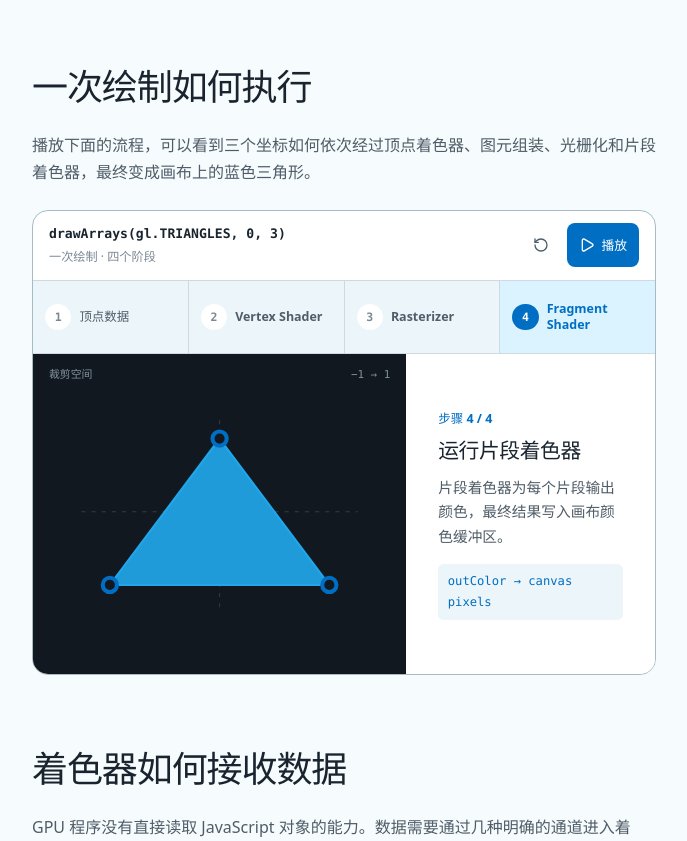
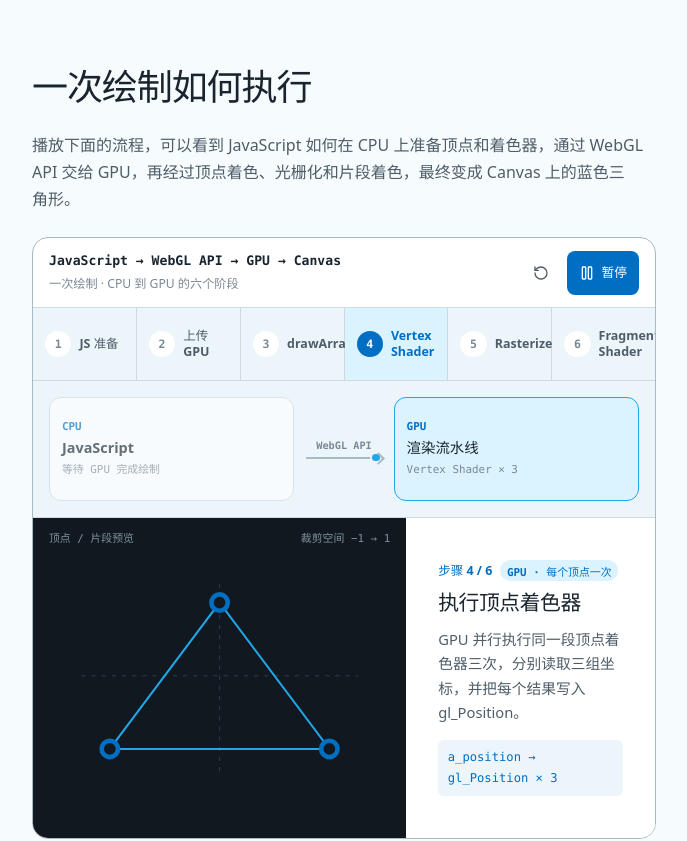
Before and after one commit to leiniaozl229/webgl-learning, a React (Vite) app: page / in a window 1280 px wide. Shown: the part 1720-2561 px from the top of the page, without its empty margins (296-983 px from the left). Built offline with nearby package versions, Linux system fonts and the light colour scheme; a web font is replaced by a local one.

Commit message:
feat: expand animated CPU to GPU pipeline

```diff
--- a/src/demo/components/ExecutionFlow.tsx
+++ b/src/demo/components/ExecutionFlow.tsx
@@ -4,28 +4,46 @@ import { useEffect, useState } from 'react';
 
 const flowSteps = [
   {
-    title: '读取顶点',
-    shortLabel: '顶点数据',
-    description: 'drawArrays 请求三个顶点。GPU 从 ARRAY_BUFFER 中依次取出三组 x、y 坐标。',
-    code: 'Float32Array → ARRAY_BUFFER',
+    title: 'JavaScript 准备资源',
+    shortLabel: 'JS 准备',
+    actor: 'JavaScript · CPU',
+    description: 'CPU 上的 JavaScript 创建 positions、顶点着色器源码和片段着色器源码。',
+    code: 'positions + vertexSource + fragmentSource',
+  },
+  {
+    title: '上传数据并链接程序',
+    shortLabel: '上传 GPU',
+    actor: 'WebGL API · CPU → GPU',
+    description: 'bufferData 把顶点复制到 GPU Buffer；compileShader 和 linkProgram 则准备好 GPU 可执行的 Program。',
+    code: 'bufferData() + linkProgram()',
+  },
+  {
+    title: '发出绘制命令',
+    shortLabel: 'drawArrays',
+    actor: 'JavaScript · CPU',
+    description: 'JavaScript 设置当前 Program、VAO 和 Uniform，然后用 drawArrays 告诉 GPU 读取三个顶点。',
+    code: 'drawArrays(TRIANGLES, 0, 3)',
   },
   {
     title: '执行顶点着色器',
     shortLabel: 'Vertex Shader',
-    description: '同一段顶点着色器处理三个坐标，每次都把结果写入 gl_Position。',
-    code: 'a_position → gl_Position',
+    actor: 'GPU · 每个顶点一次',
+    description: 'GPU 并行执行同一段顶点着色器三次，分别读取三组坐标，并把每个结果写入 gl_Position。',
+    code: 'a_position → gl_Position × 3',
   },
   {
     title: '组装并光栅化',
     shortLabel: 'Rasterizer',
-    description: 'GPU 按 TRIANGLES 连接三个位置，并找出三角形覆盖的所有片段。',
-    code: '3 vertices → fragments',
+    actor: 'GPU · 固定功能',
+    description: 'GPU 按 TRIANGLES 连接三个位置，再找出三角形覆盖的所有候选像素，这些候选数据叫作片段。',
+    code: '3 vertices → many fragments',
   },
   {
-    title: '运行片段着色器',
+    title: '着色并写入 Canvas',
     shortLabel: 'Fragment Shader',
-    description: '片段着色器为每个片段输出颜色，最终结果写入画布颜色缓冲区。',
-    code: 'outColor → canvas pixels',
+    actor: 'GPU · 每个片段一次',
+    description: '片段着色器为每个片段计算 outColor。结果通过深度、混合等测试后写入颜色缓冲区，最终显示在 Canvas 上。',
+    code: 'outColor → framebuffer → Canvas',
   },
 ] as const;
 
@@ -43,6 +61,22 @@ const pointTargets = [
 
 const trianglePoints = pointTargets.map(({ cx, cy }) => `${cx},${cy}`).join(' ');
 
+function getCpuState(activeStep: number) {
+  if (activeStep === 0) return 'positions + GLSL 源码';
+  if (activeStep === 1) return '调用 WebGL 上传接口';
+  if (activeStep === 2) return 'gl.drawArrays(...)';
+  return '等待 GPU 完成绘制';
+}
+
+function getGpuState(activeStep: number) {
+  if (activeStep === 0) return '等待资源';
+  if (activeStep === 1) return 'Buffer + Program';
+  if (activeStep === 2) return '等待绘制命令';
+  if (activeStep === 3) return 'Vertex Shader × 3';
+  if (activeStep === 4) return 'Rasterizer';
+  return 'Fragment Shader → Canvas';
+}
+
 export function ExecutionFlow() {
   const reducedMotion = useReducedMotion();
   const [activeStep, setActiveStep] = useState(0);
@@ -58,7 +92,7 @@ export function ExecutionFlow() {
       setIsPlaying(false);
       return;
     }
-    const timer = window.setTimeout(() => setActiveStep((step) => step + 1), 1400);
+    const timer = window.setTimeout(() => setActiveStep((step) => step + 1), 1650);
     return () => window.clearTimeout(timer);
   }, [activeStep, isPlaying]);
 
@@ -83,14 +117,15 @@ export function ExecutionFlow() {
 
   const step = flowSteps[activeStep];
   const transition = { duration: reducedMotion ? 0.01 : 0.52, ease: [0.16, 1, 0.3, 1] as const };
+  const signalAtGpu = activeStep === 1 || activeStep >= 3;
 
   return (
     <MotionConfig reducedMotion="user">
       <div className="execution-flow">
         <header className="execution-flow__header">
           <div>
-            <strong>drawArrays(gl.TRIANGLES, 0, 3)</strong>
-            <small>一次绘制 · 四个阶段</small>
+            <strong>JavaScript → WebGL API → GPU → Canvas</strong>
+            <small>一次绘制 · CPU 到 GPU 的六个阶段</small>
           </div>
           <div className="execution-flow__controls">
             <button type="button" onClick={replay} aria-label="重新播放执行流程" title="重新播放">
@@ -103,7 +138,7 @@ export function ExecutionFlow() {
           </div>
         </header>
 
-        <ol className="execution-flow__steps" aria-label="WebGL2 一次绘制的四个阶段">
+        <ol className="execution-flow__steps" aria-label="JavaScript 与 GPU 完成一次 WebGL2 绘制的六个阶段">
           {flowSteps.map((item, index) => (
             <li key={item.title}>
               <button type="button" aria-current={activeStep === index ? 'step' : undefined} onClick={() => selectStep(index)}>
@@ -114,12 +149,39 @@ export function ExecutionFlow() {
           ))}
         </ol>
 
+        <div className="execution-flow__system" role="group" aria-label="CPU 与 GPU 的当前状态">
+          <motion.div className="execution-flow__processor" data-active={activeStep <= 2} animate={{ opacity: activeStep <= 2 ? 1 : 0.64 }} transition={transition}>
+            <span>CPU</span>
+            <strong>JavaScript</strong>
+            <AnimatePresence mode="wait" initial={false}>
+              <motion.small key={getCpuState(activeStep)} initial={{ opacity: 0 }} animate={{ opacity: 1 }} exit={{ opacity: 0 }}>
+                {getCpuState(activeStep)}
+              </motion.small>
+            </AnimatePresence>
+          </motion.div>
+
+          <div className="execution-flow__bridge" aria-hidden="true">
+            <span>WebGL API</span>
+            <div><motion.i animate={{ x: signalAtGpu ? 64 : 0 }} transition={transition} /></div>
+          </div>
+
+          <motion.div className="execution-flow__processor" data-active={activeStep === 1 || activeStep >= 3} animate={{ opacity: activeStep === 1 || activeStep >= 3 ? 1 : 0.64 }} transition={transition}>
+            <span>GPU</span>
+            <strong>渲染流水线</strong>
+            <AnimatePresence mode="wait" initial={false}>
+              <motion.small key={getGpuState(activeStep)} initial={{ opacity: 0 }} animate={{ opacity: 1 }} exit={{ opacity: 0 }}>
+                {getGpuState(activeStep)}
+              </motion.small>
+            </AnimatePresence>
+          </motion.div>
+        </div>
+
         <div className="execution-flow__body">
           <div className="execution-flow__visual">
-            <div className="execution-flow__visual-labels" aria-hidden="true"><span>裁剪空间</span><span>−1 → 1</span></div>
+            <div className="execution-flow__visual-labels" aria-hidden="true"><span>顶点 / 片段预览</span><span>裁剪空间 −1 → 1</span></div>
             <svg viewBox="0 0 320 220" role="img" aria-labelledby="flow-visual-title flow-visual-description">
               <title id="flow-visual-title">三个顶点生成蓝色三角形的过程</title>
-              <desc id="flow-visual-description">三个顶点先由顶点着色器定位，再经过三角形组装、光栅化和片段着色。</desc>
+              <desc id="flow-visual-description">顶点数据上传到 GPU 后，依次经过顶点着色器、光栅化和片段着色器。</desc>
               <defs>
                 <pattern id="flow-fragments" width="12" height="12" patternUnits="userSpaceOnUse">
                   <circle cx="6" cy="6" r="2.4" fill="var(--color-accent)" />
@@ -129,53 +191,22 @@ export function ExecutionFlow() {
                 <line x1="24" y1="108" x2="296" y2="108" />
                 <line x1="160" y1="18" x2="160" y2="202" />
               </g>
-              <motion.polygon
-                points={trianglePoints}
-                fill="transparent"
-                stroke="var(--color-accent)"
-                strokeWidth="2"
-                animate={{ opacity: activeStep >= 1 ? 1 : 0, pathLength: activeStep >= 1 ? 1 : 0 }}
-                transition={transition}
-              />
-              <motion.polygon
-                points={trianglePoints}
-                fill="url(#flow-fragments)"
-                animate={{ opacity: activeStep === 2 ? 1 : 0 }}
-                transition={transition}
-              />
-              <motion.polygon
-                points={trianglePoints}
-                fill="var(--color-accent)"
-                animate={{ opacity: activeStep >= 3 ? 0.92 : 0 }}
-                transition={transition}
-              />
+              <motion.polygon points={trianglePoints} fill="transparent" stroke="var(--color-accent)" strokeWidth="2" animate={{ opacity: activeStep >= 3 ? 1 : 0, pathLength: activeStep >= 3 ? 1 : 0 }} transition={transition} />
+              <motion.polygon points={trianglePoints} fill="url(#flow-fragments)" animate={{ opacity: activeStep === 4 ? 1 : 0 }} transition={transition} />
+              <motion.polygon points={trianglePoints} fill="var(--color-accent)" animate={{ opacity: activeStep >= 5 ? 0.92 : 0 }} transition={transition} />
               {pointTargets.map((target, index) => {
-                const position = activeStep >= 1 ? target : pointStarts[index];
+                const position = activeStep >= 3 ? target : pointStarts[index];
                 return (
-                  <motion.circle
-                    key={`${target.cx}-${target.cy}`}
-                    r="7"
-                    fill="var(--color-surface-code)"
-                    stroke="var(--color-accent-strong)"
-                    strokeWidth="4"
-                    animate={{ cx: position.cx, cy: position.cy, scale: activeStep === 1 ? 1.15 : 1 }}
-                    transition={{ ...transition, delay: reducedMotion ? 0 : index * 0.07 }}
-                  />
+                  <motion.circle key={`${target.cx}-${target.cy}`} r="7" fill="var(--color-surface-code)" stroke="var(--color-accent-strong)" strokeWidth="4" animate={{ cx: position.cx, cy: position.cy, scale: activeStep === 3 ? 1.15 : 1 }} transition={{ ...transition, delay: reducedMotion ? 0 : index * 0.07 }} />
                 );
               })}
             </svg>
           </div>
 
           <div className="execution-flow__explanation">
-            <span>步骤 {activeStep + 1} / {flowSteps.length}</span>
+            <div className="execution-flow__step-meta"><span>步骤 {activeStep + 1} / {flowSteps.length}</span><small>{step.actor}</small></div>
             <AnimatePresence mode="wait" initial={false}>
-              <motion.div
-                key={step.title}
-                initial={{ opacity: 0, x: reducedMotion ? 0 : 12 }}
-                animate={{ opacity: 1, x: 0 }}
-                exit={{ opacity: 0, x: reducedMotion ? 0 : -8 }}
-                transition={{ duration: reducedMotion ? 0.01 : 0.24, ease: [0.16, 1, 0.3, 1] }}
-              >
+              <motion.div key={step.title} initial={{ opacity: 0, x: reducedMotion ? 0 : 12 }} animate={{ opacity: 1, x: 0 }} exit={{ opacity: 0, x: reducedMotion ? 0 : -8 }} transition={{ duration: reducedMotion ? 0.01 : 0.24, ease: [0.16, 1, 0.3, 1] }}>
                 <h3>{step.title}</h3>
                 <p>{step.description}</p>
                 <code>{step.code}</code>
--- a/src/demo/components/LessonArticle.tsx
+++ b/src/demo/components/LessonArticle.tsx
@@ -52,7 +52,7 @@ export function LessonArticle() {
 
       <section id="execution-flow" className="lesson-section lesson-section--wide">
         <h2>一次绘制如何执行</h2>
-        <p>播放下面的流程，可以看到三个坐标如何依次经过顶点着色器、图元组装、光栅化和片段着色器，最终变成画布上的蓝色三角形。</p>
+        <p>播放下面的流程，可以看到 JavaScript 如何在 CPU 上准备顶点和着色器，通过 WebGL API 交给 GPU，再经过顶点着色、光栅化和片段着色，最终变成 Canvas 上的蓝色三角形。</p>
         <ExecutionFlow />
       </section>
 
--- a/src/demo/style.css
+++ b/src/demo/style.css
@@ -401,6 +401,39 @@ code:not(pre code) {
 .execution-flow__steps button[aria-current="step"] > span { background: var(--color-accent-strong); color: var(--color-surface); }
 .execution-flow__steps strong { min-width: 0; font-size: 0.78rem; line-height: 1.25; }
 
+.execution-flow__system {
+  display: grid;
+  grid-template-columns: minmax(0, 1fr) 4.7rem minmax(0, 1fr);
+  align-items: center;
+  gap: var(--space-sm);
+  padding: var(--space-md);
+  border-bottom: 1px solid var(--color-border);
+  background: var(--color-surface-soft);
+}
+
+.execution-flow__processor {
+  display: grid;
+  min-width: 0;
+  min-height: 6.5rem;
+  align-content: center;
+  gap: 0.15rem;
+  padding: var(--space-sm);
+  border: 1px solid var(--color-border);
+  border-radius: var(--radius-md);
+  background: var(--color-surface);
+  transition: border-color 180ms var(--ease-out), background-color 180ms var(--ease-out);
+}
+
+.execution-flow__processor[data-active="true"] { border-color: var(--color-accent); background: var(--color-accent-soft); }
+.execution-flow__processor > span { color: var(--color-accent-strong); font: 700 0.68rem var(--font-code); }
+.execution-flow__processor > strong { overflow-wrap: anywhere; font-size: 0.9rem; }
+.execution-flow__processor > small { overflow-wrap: anywhere; color: var(--color-muted); font: 400 0.68rem/1.4 var(--font-code); }
+
+.execution-flow__bridge { display: grid; gap: 0.35rem; justify-items: center; color: var(--color-muted); font: 700 0.64rem var(--font-code); text-align: center; }
+.execution-flow__bridge > div { position: relative; width: 4.7rem; height: 2px; background: var(--color-border-strong); }
+.execution-flow__bridge > div::after { position: absolute; top: -3px; right: -1px; width: 7px; height: 7px; border-top: 2px solid var(--color-border-strong); border-right: 2px solid var(--color-border-strong); content: ''; transform: rotate(45deg); }
+.execution-flow__bridge i { position: absolute; top: -0.3rem; left: 0; display: block; width: 0.7rem; height: 0.7rem; border: 2px solid var(--color-surface-soft); border-radius: 50%; background: var(--color-accent); }
+
 .execution-flow__body { display: grid; min-height: 20rem; }
 .execution-flow__visual { position: relative; display: grid; min-height: 20rem; place-items: center; overflow: hidden; padding: var(--space-lg); background: var(--color-surface-code); }
 .execution-flow__visual-labels { position: absolute; z-index: 1; top: var(--space-sm); right: var(--space-md); left: var(--space-md); display: flex; justify-content: space-between; color: oklch(0.65 0.025 230); font-family: var(--font-code); font-size: 0.68rem; }
@@ -408,7 +441,9 @@ code:not(pre code) {
 .execution-flow__axes line { stroke: oklch(0.35 0.025 245); stroke-width: 1; stroke-dasharray: 4 6; }
 
 .execution-flow__explanation { display: grid; min-height: 15rem; align-content: center; padding: var(--space-xl); background: var(--color-surface); }
-.execution-flow__explanation > span { color: var(--color-accent-strong); font-size: 0.78rem; font-weight: 700; }
+.execution-flow__step-meta { display: flex; flex-wrap: wrap; align-items: center; gap: var(--space-xs); }
+.execution-flow__step-meta span { color: var(--color-accent-strong); font-size: 0.78rem; font-weight: 700; }
+.execution-flow__step-meta small { padding: 0.16rem 0.42rem; border-radius: 999px; background: var(--color-accent-soft); color: var(--color-accent-strong); font: 700 0.68rem var(--font-code); }
 .execution-flow__explanation h3 { margin: var(--space-xs) 0 var(--space-sm); font-size: 1.3rem; letter-spacing: -0.02em; line-height: 1.25; }
 .execution-flow__explanation p { color: var(--color-text-soft); font-size: 0.92rem; line-height: 1.65; }
 .execution-flow__explanation code { display: inline-block; margin-top: var(--space-md); padding: 0.45rem 0.6rem; background: var(--color-surface-soft); color: var(--color-accent-strong); font-size: 0.76rem; }
@@ -492,7 +527,7 @@ code:not(pre code) {
 @media (min-width: 42rem) {
   .main-content { padding-right: var(--space-2xl); padding-left: var(--space-2xl); }
   .pipeline { grid-template-columns: repeat(2, 1fr); }
-  .execution-flow__steps { grid-template-columns: repeat(4, minmax(0, 1fr)); }
+  .execution-flow__steps { grid-template-columns: repeat(3, minmax(0, 1fr)); }
   .execution-flow__body { grid-template-columns: minmax(0, 1.2fr) minmax(15rem, 0.8fr); }
   .data-channels div { grid-template-columns: minmax(10rem, 0.7fr) minmax(0, 1.3fr); gap: var(--space-xl); }
   .playground__header small { display: inline; }
@@ -508,6 +543,7 @@ code:not(pre code) {
   .app-shell--sidebar-collapsed .main-content { margin-left: 0; }
   .playground__body { grid-template-columns: minmax(0, 1.05fr) minmax(18rem, 0.95fr); min-height: 31rem; }
   .editor-panel { border-right: 1px solid oklch(0.36 0.022 245); border-bottom: 0; }
+  .execution-flow__steps { grid-template-columns: repeat(6, minmax(0, 1fr)); }
 }
 
 @media (min-width: 78rem) {
```
Also changed, not shown: .impeccable/design.json, 2 other files (tests, documents, lock files or other folders).
